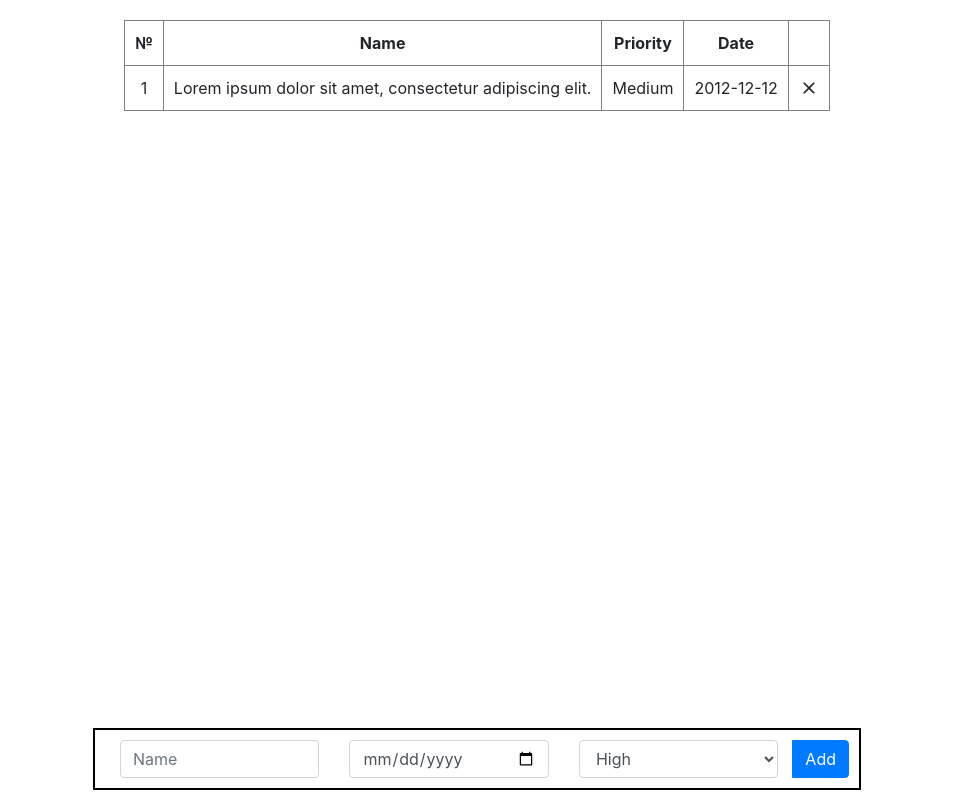
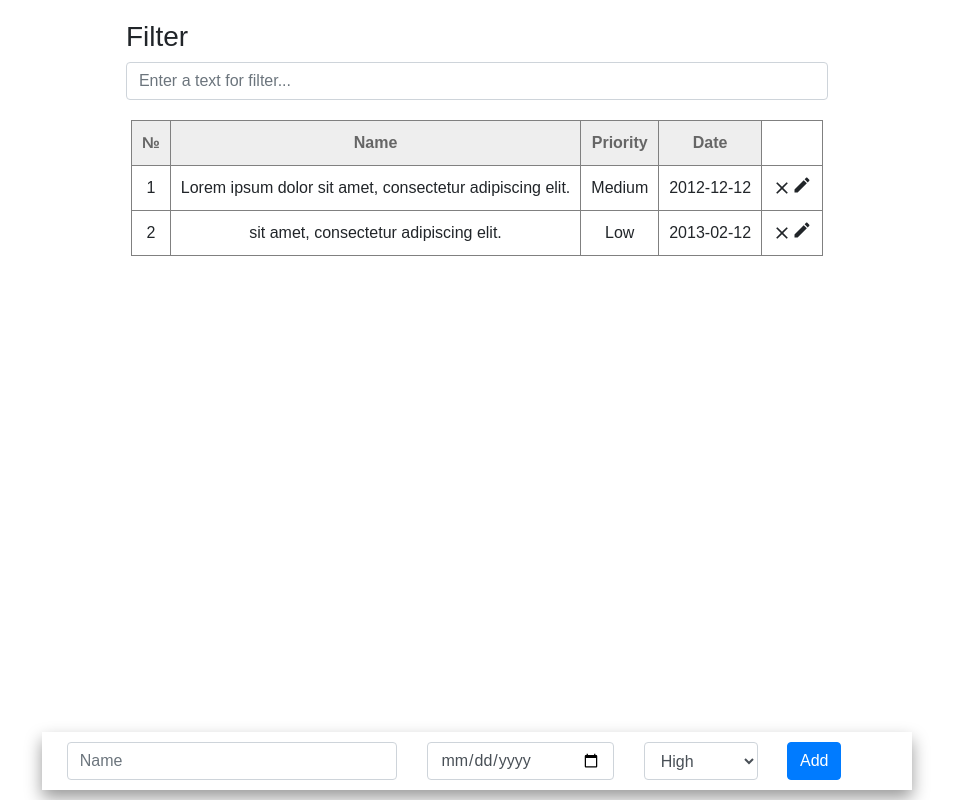
Before and after one commit to Galateyta/ITC-10, a React (Create React App) app in the folder Tigran_Nalbandyan/ReactJS/project/: page / in a window 1280 px wide. Shown: the whole page, without its empty margins (163-1116 px from the left). Built offline with nearby package versions, Linux system fonts and the light colour scheme.

Commit message:
Add sort, edit and filter

```diff
--- a/Tigran_Nalbandyan/ReactJS/project/package.json
+++ b/Tigran_Nalbandyan/ReactJS/project/package.json
@@ -4,6 +4,7 @@
   "private": true,
   "dependencies": {
     "bootstrap": "^4.3.1",
+    "mdbreact": "^4.14.0",
     "react": "^16.8.6",
     "react-dom": "^16.8.6",
     "react-icons": "^3.7.0",
--- a/Tigran_Nalbandyan/ReactJS/project/src/App.css
+++ b/Tigran_Nalbandyan/ReactJS/project/src/App.css
@@ -1,6 +1,8 @@
 #App {
+  padding: 20px 0;
   display: grid;
 	justify-content: center;
+  font-family: sans-serif;
 }
 
 textarea {
@@ -9,14 +11,21 @@ textarea {
 	max-height: 100px;
 }
 
-form {
+.form {
 	position: fixed;
 	bottom: 10px;
 	background-color: white;
-	border: 2px solid black;
+	box-shadow: 0 8px 16px 0 rgba(0,0,0,0.4);
 	padding: 10px 25px;
-  left: 20%;
-  right: 20%;
+  left: 16%;
+  right: 16%;
+  transition: 0.4s;
+  padding-right: 10px;
+}
+
+.form:hover {
+  box-shadow: 0 16px 32px 8px rgba(0,0,0,0.4);
+  transition: 0.4s;
 }
 
 table {
@@ -28,6 +37,10 @@ table {
 
 th, td {
 	padding: 10px;
+}
+
+th:hover {
+  text-decoration: underline;
 }
 
 #cards {
@@ -48,11 +61,47 @@ th, td {
 }
 
 .close-icon {
-  align-items: center;
-  display: grid;
+  display: flex;
+  justify-content: space-between;
+}
+
+.close-icon > * {
+  height: 20px;
 }
 
 .close-icon > *:hover {
+  transition: 0.5s;
+}
+
+.close-icon > *:nth-child(1):hover {
 	background-color: rgba(255,0,0,0.7);
-	transition: 0.5s;
 }
+
+.close-icon > *:nth-child(2):hover {
+	background-color: #4CAF50;
+}
+
+.close-icon > *:nth-child(2) > svg {
+  position: relative;
+  bottom: 5px;
+}
+
+.triangle {
+	width: 10px;
+	height: 5px;
+
+	&--hidden {
+		visibility: hidden;
+
+		@at-root .filter:hover & {
+			visibility: visible;
+		}
+	}
+}
+
+table.sortable thead {
+    background-color:#eee;
+    color:#666666;
+    font-weight: bold;
+    cursor: default;
+}
--- a/Tigran_Nalbandyan/ReactJS/project/src/App.js
+++ b/Tigran_Nalbandyan/ReactJS/project/src/App.js
@@ -1,66 +1,146 @@
-import React from 'react';
+import React, {Component} from 'react';
 import './App.css';
-import List from './components/List.jsx';
+import Table from './components/Table.jsx';
 import Form from './components/Form.jsx';
+import Filter from './components/Filter.jsx';
 
-class App extends React.Component {
+class App extends Component {
   constructor(props) {
     super(props);
-    this.state = { items: [{
-      name: 'Lorem ipsum dolor sit amet, consectetur adipiscing elit.',
-      date: '2012-12-12',
-      id: Date.now(),
-      priority: {value: '1', text: 'Medium'}
-    }], name: '', date: '', priority: {text: 'High', value: '2'}};
+    this.state = {
+      items: [
+        {
+          name: 'Lorem ipsum dolor sit amet, consectetur adipiscing elit.',
+          date: '2012-12-12',
+          id: Date.now(),
+          priorityValue: '1',
+          priorityText: 'Medium',
+          n: 1,
+          visible: true
+        }, {
+          name: 'sit amet, consectetur adipiscing elit.',
+          date: '2013-02-12',
+          id: Date.now() + 1,
+          priorityValue: '0',
+          priorityText: 'Low',
+          n: 2,
+          visible: true
+        }
+      ],
+      name: '',
+      date: '',
+      priorityText: 'High',
+      priorityValue: '2',
+      sortedBy: '',
+      sortDirection: 'up',
+      filterValue: '',
+      visible: true
+    };
     this.handleChange = this.handleChange.bind(this);
     this.handleSubmit = this.handleSubmit.bind(this);
+    this.onSort = this.onSort.bind(this);
+    this.changeItem = this.changeItem.bind(this);
   }
 
   render() {
-    return (
-      <div id="App">
-        <List items={this.state.items} removeItem={this.removeItem} />
-        <Form state={this.state} handleChange={this.handleChange}  handleSubmit={this.handleSubmit} />
-      </div>
-    );
+    return (<div id="App">
+      <Filter state={this.state} handleChange={this.handleChange}/>
+      <Table state={this.state} removeItem={this.removeItem} onSort={this.onSort} changeItem={this.changeItem}/>
+      <Form state={this.state} mode="general" handleChange={this.handleChange} handleSubmit={this.handleSubmit}/>
+    </div>);
   }
 
   handleChange(e) {
     if (e.target.id === 'name') {
-      this.setState({ name: e.target.value });
+      this.setState({name: e.target.value});
     } else if (e.target.id === 'date') {
-      this.setState({ date: e.target.value });
+      this.setState({date: e.target.value});
     } else if (e.target.id === 'priority') {
-      this.setState({ priority: {value: e.target.value.split(' ')[0], text: e.target.value.split(' ')[1]} });
-      console.log(this.state.priority);
+      this.setState({
+        priorityValue: e.target.value.split(' ')[0],
+        priorityText: e.target.value.split(' ')[1]
+      });
+    } else if (e.target.id === 'filter') {
+      this.setState({filterValue: e.target.value});
+      console.log(e.target.value)
+
+        this.filter(e.target.value);
+
     }
   }
 
   handleSubmit(e) {
     e.preventDefault();
     if (!this.state.name.length) {
-      return;
+      return null;
     }
+
     const newItem = {
       name: this.state.name,
       date: this.state.date,
-      priority: this.state.priority,
-      id: Date.now()
+      priorityValue: this.state.priorityValue,
+      priorityText: this.state.priorityText,
+      id: Date.now(),
+      n: this.state.items.length + 1
     };
     this.setState((state) => {
       state.items.push(newItem);
-      return {
-        name : '',
-        date : '',
-        priority: {text: 'High', value: '2'},
-        }
-      });
+      return {name: '', date: '', priorityTtext: 'High', priorityValue: '2'};
+    });
   }
 
   removeItem = (index) => {
     const newItems = this.state.items;
-    newItems.splice(index, 1);
-    this.setState({ items: newItems });
+    delete newItems[index];
+    // comment the line above and uncomment the line below if you want to fill empty N#'s
+    // newItems.splice(index, 1);
+    this.setState({items: newItems});
+  };
+
+  onSort(event, sortKey) {
+    const items = this.state.items;
+    let sortedBy = this.state.sortedBy;
+    let sortDirection = this.state.sortDirection;
+
+    if (sortedBy === sortKey) {
+      if (sortDirection === 'up') {
+        sortDirection = 'down';
+      } else {
+        sortDirection = 'up';
+      }
+    } else {
+      sortedBy = sortKey;
+      sortDirection = 'up';
+    }
+
+    items.sort((a, b) => a[sortKey].toString().localeCompare(b[sortKey.toString()]));
+    if (sortDirection === 'down') {
+      items.reverse();
+    }
+
+    this.setState({items: items, sortedBy: sortedBy, sortDirection: sortDirection});
+  }
+
+  changeItem(newItem, index) {
+    // TODO
+    const newItems = this.state.items;
+    newItems[index] = newItem;
+    this.setState({items: newItems});
+  }
+
+  filter = (filterValue) => {
+    console.log('filter')
+    const items = this.state.items;
+
+    for (const item of items) {
+      console.log(filterValue)
+      if (item.name.substring(0, filterValue.length) === filterValue) {
+        item.visible = true;
+      } else {
+        item.visible = false;
+      }
+    }
+    this.setState({items: items});
   }
 }
 
--- /dev/null
+++ b/Tigran_Nalbandyan/ReactJS/project/src/components/Filter.jsx
@@ -0,0 +1,16 @@
+import React, { Component } from 'react';
+import {
+  Input,
+  Container,
+} from 'reactstrap';
+
+class Select extends Component {
+  render() {
+    return (<Container>
+      <h3>Filter</h3>
+      <Input id="filter" onChange={this.props.handleChange} value={this.props.state.searchValue} placeholder="Enter a text for filter..."></Input>
+    </Container>);
+  }
+}
+
+export default Select;
--- a/Tigran_Nalbandyan/ReactJS/project/src/components/Form.jsx
+++ b/Tigran_Nalbandyan/ReactJS/project/src/components/Form.jsx
@@ -1,60 +1,41 @@
-import React from "react";
+import React, { Component } from 'react';
 import {
   Button,
   Input,
-  Select,
   Row,
   InputGroup,
   InputGroupAddon,
   Col
-} from "reactstrap";
+} from 'reactstrap';
 
-class Form extends React.Component {
+class Form extends Component {
   render() {
-    return (
+    return (<div className={this.props.mode === 'general' ? 'form' : 'pr-3'}>
       <form onSubmit={this.props.handleSubmit}>
         <Row>
           <InputGroup>
-            <Col>
-              <Input
-                id="name"
-                onChange={this.props.handleChange}
-                value={this.props.state.name}
-                placeholder="Name"
-                required
-              />
+            <Col className={this.props.mode === 'general' ? 'col-5' : 'col-6'}>
+              <Input id="name" onChange={this.props.handleChange} value={this.props.state.name} placeholder="Name" required="required"/>
             </Col>
-            <Col>
-              <Input
-                id="date"
-                onChange={this.props.handleChange}
-                value={this.props.state.date}
-                placeholder="Date"
-                type="date"
-                required
-              />
+            <Col className="col-3">
+              <Input id="date" onChange={this.props.handleChange} value={this.props.state.date} placeholder="Date" type="date" required="required"/>
             </Col>
-            <Col>
-              <Input
-                id="priority"
-                onChange={this.props.handleChange}
-                value={`${this.props.state.priority.value} ${this.props.state.priority.text}`}
-                placeholder="Priority"
-                type="select"
-                required
-              >
+            <Col className="col-2">
+              <Input id="priority" onChange={this.props.handleChange} value={`${this.props.state.priorityValue} ${this.props.state.priorityText}`} placeholder="Priority" type="select" required="required">
                 <option value="2 High">High</option>
                 <option value="1 Medium">Medium</option>
                 <option value="0 Low">Low</option>
               </Input>
             </Col>
-            <InputGroupAddon addonType="append">
-              <Button color="primary">Add</Button>
-            </InputGroupAddon>
+            {this.props.mode === 'general' ? <Col className="col-1">
+              <InputGroupAddon addonType="append">
+                <Button color="primary">Add</Button>
+              </InputGroupAddon>
+            </Col> : ''}
           </InputGroup>
         </Row>
       </form>
-    );
+    </div>);
   }
 }
 
--- a/Tigran_Nalbandyan/ReactJS/project/src/components/List.jsx
+++ /dev/null
@@ -1,47 +0,0 @@
-import React from 'react';
-import { MdClose } from 'react-icons/md';
-
-class List extends React.Component {
-  render() {
-    return (
-      <div id="cards">
-        <table border="1">
-          <thead>
-            <tr>
-              <th>№</th>
-              <th>Name</th>
-              <th>Priority</th>
-              <th>Date</th>
-            </tr>
-          </thead>
-          <tbody>
-            {this.props.items.map((item, index) => (
-              <tr key={item.id}>
-                <td>
-                  {index+1}
-                </td>
-                <td>
-                  {item.name}
-                </td>
-                <td>
-                  {item.priority.text}
-                </td>
-                <td>
-                  {item.date}
-                </td>
-                <td>
-                  <div className="close-icon">
-                    <MdClose
-                      size="20px"
-                      onClick={() => this.props.removeItem(index)} />
-                  </div>
-                </td>
-              </tr>
-            ))}
-          </tbody>
-        </table>
-      </div>
-    );
-  }
-}
-export default List;
--- /dev/null
+++ b/Tigran_Nalbandyan/ReactJS/project/src/components/Modal.jsx
@@ -0,0 +1,67 @@
+import React, {Component} from 'react';
+import {MDBBtn, MDBModal, MDBModalBody, MDBModalHeader, MDBModalFooter} from 'mdbreact';
+import {MdEdit} from 'react-icons/md';
+import Form from './Form.jsx';
+
+class Modal extends Component {
+  constructor(props) {
+    super(props);
+    this.state = {
+      modal: false,
+      name: this.props.item.name,
+      date: this.props.item.date,
+      priorityText: this.props.item.priorityText,
+      priorityValue: this.props.item.priorityValue,
+    };
+  }
+
+  toggle = () => {
+    this.setState({
+      modal: !this.state.modal
+    });
+  }
+
+  render() {
+    return (<div>
+      <MdEdit size="20px" onClick={this.toggle}/>
+      <MDBModal isOpen={this.state.modal} toggle={this.toggle} size="lg">
+        <MDBModalHeader toggle={this.toggle}>Edit: {this.props.item.name}</MDBModalHeader>
+        <MDBModalBody>
+          <Form state={this.state} mode="secondary" handleChange={this.handleChange} handleSubmit={() => {}}/>
+        </MDBModalBody>
+        <MDBModalFooter>
+          <MDBBtn color="secondary" onClick={this.toggle}>Close</MDBBtn>
+          <MDBBtn color="primary" onClick={this.onSave}>Save changes</MDBBtn>
+        </MDBModalFooter>
+      </MDBModal>
+    </div>);
+  }
+
+  handleChange = (e) => {
+    if (e.target.id === 'name') {
+      this.setState({name: e.target.value});
+    } else if (e.target.id === 'date') {
+      this.setState({date: e.target.value});
+    } else if (e.target.id === 'priority') {
+      this.setState({
+        priorityValue: e.target.value.split(' ')[0],
+        priorityText: e.target.value.split(' ')[1]
+      });
+    }
+  }
+
+  onSave = () => {
+    const newItem = {
+      name: this.state.name,
+      date: this.state.date,
+      priorityText: this.state.priorityText,
+      priorityValue: this.state.priorityValue,
+      id: this.props.item.id,
+      n: this.props.item.n,
+    }
+    this.props.changeItem(newItem, this.props.index)
+    this.toggle();
+  }
+}
+
+export default Modal;
--- /dev/null
+++ b/Tigran_Nalbandyan/ReactJS/project/src/components/Table.jsx
@@ -0,0 +1,59 @@
+import React, { Component } from 'react';
+import { MdClose } from 'react-icons/md';
+import Modal from './Modal.jsx';
+
+class Table extends Component {
+  render() {
+    return (<div id="cards">
+      <table border="1" className="sortable">
+        <thead>
+          <tr>
+            <TableHead id='id' text='№' onSort={this.props.onSort} state={this.props.state} />
+            <TableHead id='name' text='Name' onSort={this.props.onSort} state={this.props.state} />
+            <TableHead id='priorityValue' text='Priority' onSort={this.props.onSort} state={this.props.state} />
+            <TableHead id='date' text='Date' onSort={this.props.onSort} state={this.props.state} />
+          </tr>
+        </thead>
+        <tbody>
+          {
+            this.props.state.items.map((item, index) => item.visible ? (<tr key={item.id}>
+              <td>
+                {item.n}
+              </td>
+              <td>
+                {item.name}
+              </td>
+              <td>
+                {item.priorityText}
+              </td>
+              <td>
+                {item.date}
+              </td>
+              <td>
+                <div className="close-icon">
+                  <MdClose size="20px" onClick={() => this.props.removeItem(index)}/>
+                  <Modal item={item} index={index} changeItem={this.props.changeItem} />
+                </div>
+              </td>
+            </tr>) : <tr key={item.id}></tr>)
+          }
+        </tbody>
+      </table>
+    </div>);
+  }
+}
+
+class TableHead extends React.Component {
+  render() {
+    return (<th onClick={e => this.props.onSort(e, this.props.id)}>{this.props.text}{
+        this.props.state.sortedBy === this.props.id
+          ? (
+            this.props.state.sortDirection === 'up'
+            ? ' ↑'
+            : ' ↓')
+          : ''
+      }</th>)
+  }
+}
+
+export default Table;
```
